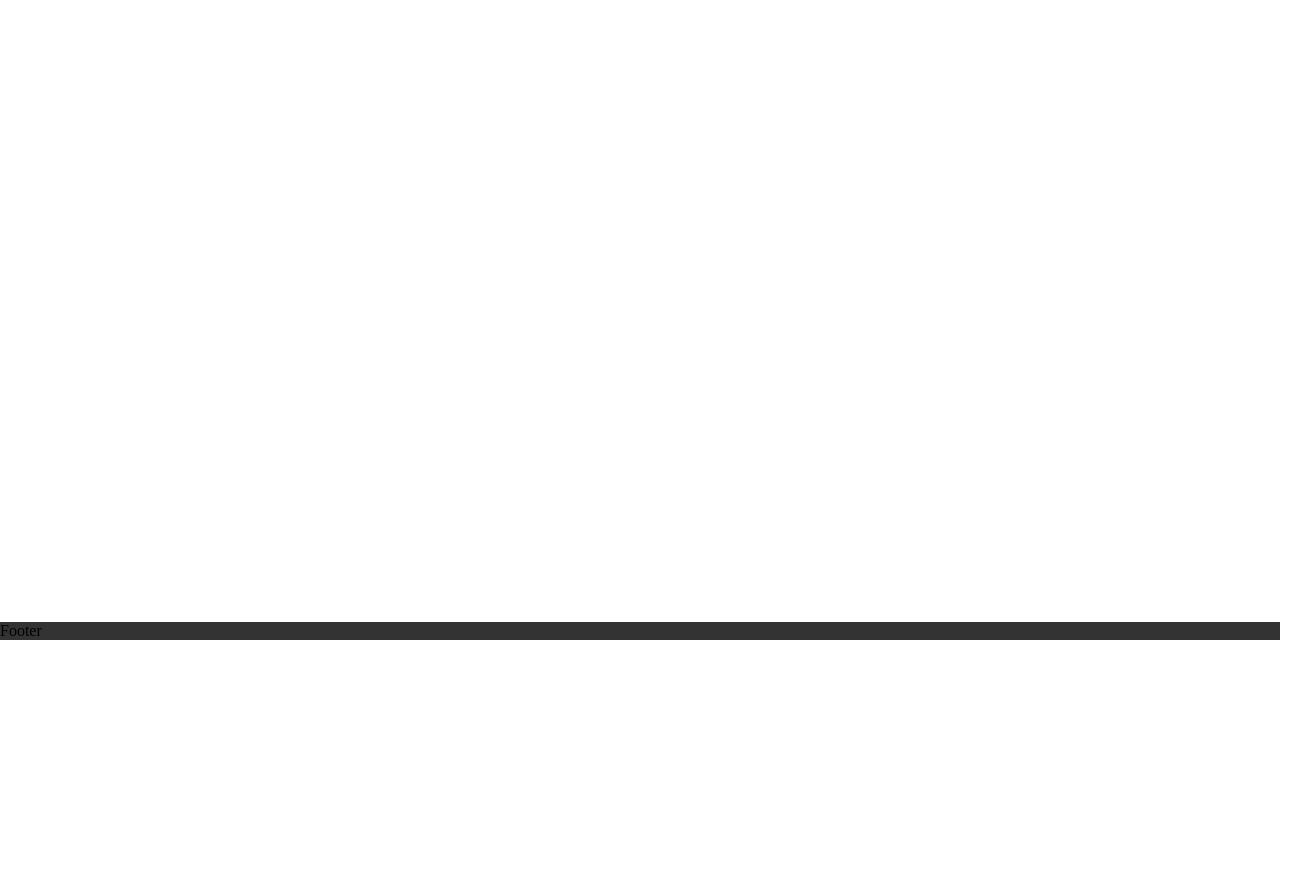
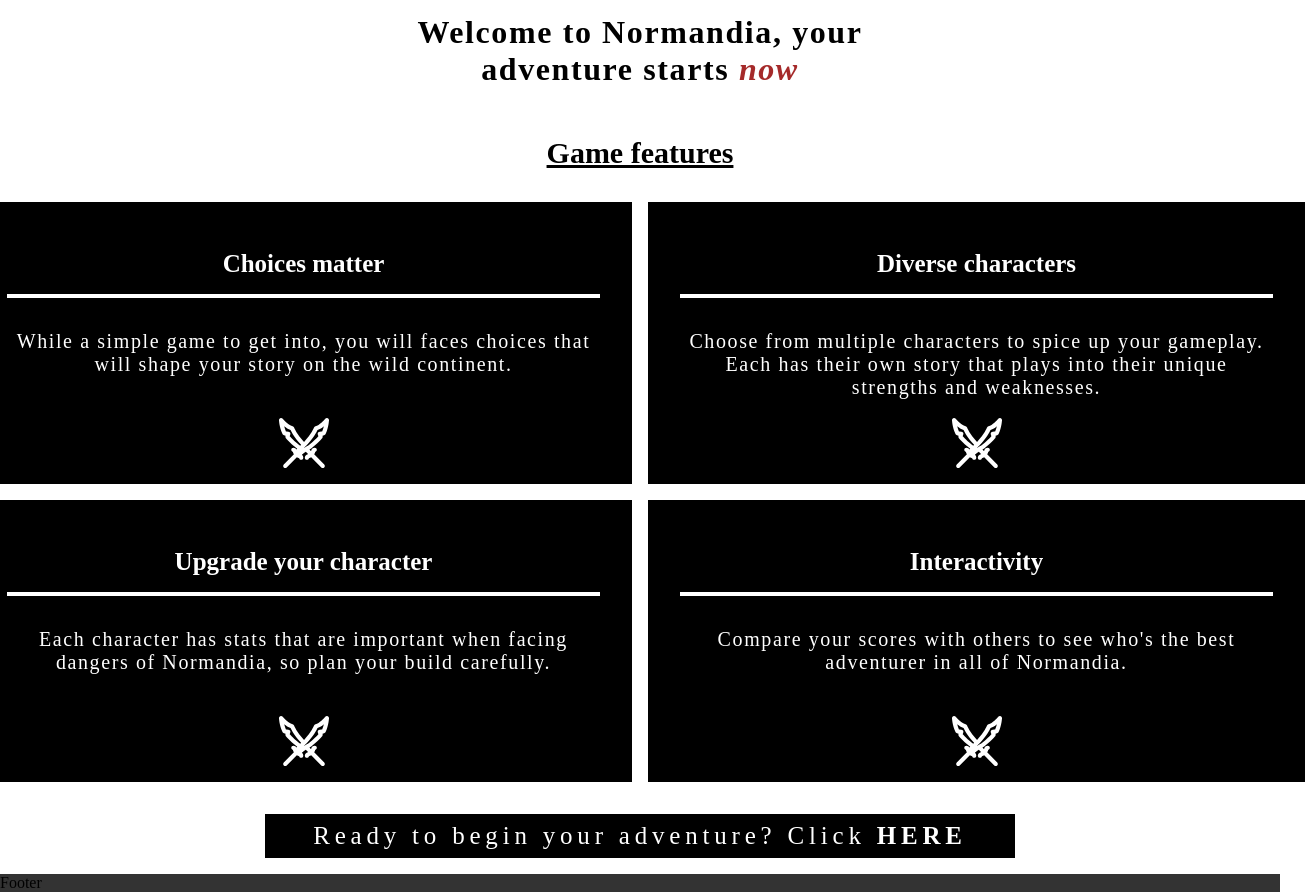
Before and after one commit to Villi5ta/adventure-game, a Next.js app: page / in a window 1280 px wide. Shown: the part 160-1052 px from the top of the page, 1305 px wide, since content can reach past the window. Before the commit the page ends 800 px from the top, so only its background shows below. Built offline with nearby package versions, Linux system fonts and the light colour scheme.

Commit message:
added hero page

```diff
--- /dev/null
+++ b/components/GameHighlights/GameFeatures.module.css
@@ -0,0 +1,53 @@
+.main {
+  display: flex;
+  flex-direction: column;
+  align-items: center;
+}
+
+.featureHeadline {
+  font-size: 30px;
+  padding-bottom: 2rem;
+  text-decoration: underline;
+}
+
+.featureCardWrapper {
+  display: grid;
+  grid-template-columns: 1fr 1fr;
+  gap: 1rem;
+}
+
+.featureCard {
+  background-color: black;
+  height: 250px;
+  aspect-ratio: 1 / 0.4;
+  color: white;
+  display: flex;
+  flex-direction: column;
+  justify-content: space-between;
+  padding: 1rem;
+}
+
+.featureTitle {
+  text-align: center;
+  border-bottom: 0.3rem solid white;
+  padding: 1rem;
+  margin: 1rem;
+  font-size: 25px;
+}
+
+.featureText {
+  font-size: 20px;
+  text-align: center;
+  letter-spacing: 0.1rem;
+  padding: 1rem;
+}
+
+.featureCardContent {
+  flex-grow: 1;
+}
+
+.swordImage {
+  align-self: center;
+  margin-top: auto;
+  width: 50px;
+}
--- /dev/null
+++ b/components/GameHighlights/GameFeatures.tsx
@@ -0,0 +1,29 @@
+import React from "react";
+import { features } from "../../constants/featureItems";
+import styles from "./GameFeatures.module.css";
+import sword from "../../assets/sword.svg";
+
+const GameFeatures = () => {
+  console.log(sword);
+
+  return (
+    <div className={styles.main}>
+      <h2 className={styles.featureHeadline}>Game features</h2>
+      <div className={styles.featureCardWrapper}>
+        {features.map((feature) => {
+          return (
+            <div key={feature.id} className={styles.featureCard}>
+              <div className={styles.featureCardContent}>
+                <h3 className={styles.featureTitle}>{feature.title}</h3>
+                <p className={styles.featureText}>{feature.text}</p>
+              </div>
+              <img src={sword.src} className={styles.swordImage} alt="Sword" />
+            </div>
+          );
+        })}
+      </div>
+    </div>
+  );
+};
+
+export default GameFeatures;
--- /dev/null
+++ b/constants/featureItems.tsx
@@ -0,0 +1,22 @@
+export const features = [
+  {
+    id: 1,
+    title: "Choices matter",
+    text: "While a simple game to get into, you will faces choices that will shape your story on the wild continent.",
+  },
+  {
+    id: 2,
+    title: "Diverse characters",
+    text: "Choose from multiple characters to spice up your gameplay. Each has their own story that plays into their unique strengths and weaknesses.",
+  },
+  {
+    id: 3,
+    title: "Upgrade your character",
+    text: "Each character has stats that are important when facing dangers of Normandia, so plan your build carefully.",
+  },
+  {
+    id: 4,
+    title: "Interactivity",
+    text: "Compare your scores with others to see who's the best adventurer in all of Normandia.",
+  },
+];
--- a/pages/index.tsx
+++ b/pages/index.tsx
@@ -1,12 +1,20 @@
 import styles from "../styles/Home.module.css";
 import React from "react";
 import PageTemplate from "../components/PageTemplate/PageTemplate";
+import GameFeatures from "../components/GameHighlights/GameFeatures";
 
 const Index = () => {
   return (
     <PageTemplate>
       <div className={styles.wrapper}>
-        Welcome to game. Play game <a href="/game">here</a>
+        <h1 className={styles.heroText}>
+          Welcome to Normandia, your adventure starts{" "}
+          <span className={styles.heroTextEndHighlight}>now</span>
+        </h1>
+        <GameFeatures />
+        <p className={styles.ctaText}>
+          Ready to begin your adventure? Click <a href="/game">here</a>
+        </p>
       </div>
     </PageTemplate>
   );
--- a/styles/Home.module.css
+++ b/styles/Home.module.css
@@ -0,0 +1,37 @@
+.wrapper {
+  display: flex;
+  flex-direction: column;
+  align-items: center;
+}
+.heroText {
+  width: 500px;
+  text-align: center;
+  letter-spacing: 0.1rem;
+  margin: 3rem 0;
+}
+
+.heroTextEndHighlight {
+  color: brown;
+  font-style: italic;
+}
+
+.ctaText {
+  margin-top: 2rem;
+  font-size: 25px;
+  letter-spacing: 0.3rem;
+  color: white;
+  background-color: black;
+  padding: 0.5rem 3rem;
+}
+
+.ctaText a {
+  color: white;
+  text-decoration: none;
+  text-transform: uppercase;
+  font-weight: bold;
+}
+
+.ctaText a:hover {
+  color: brown;
+  text-decoration: underline;
+}
```
Also changed, not shown: assets/sword.svg (added).
